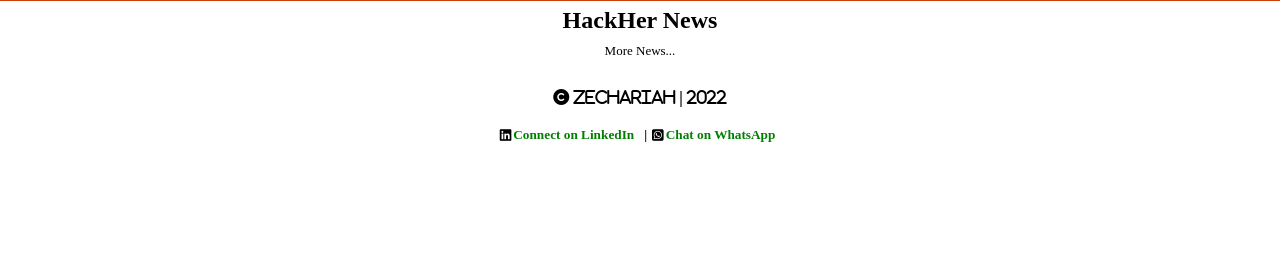
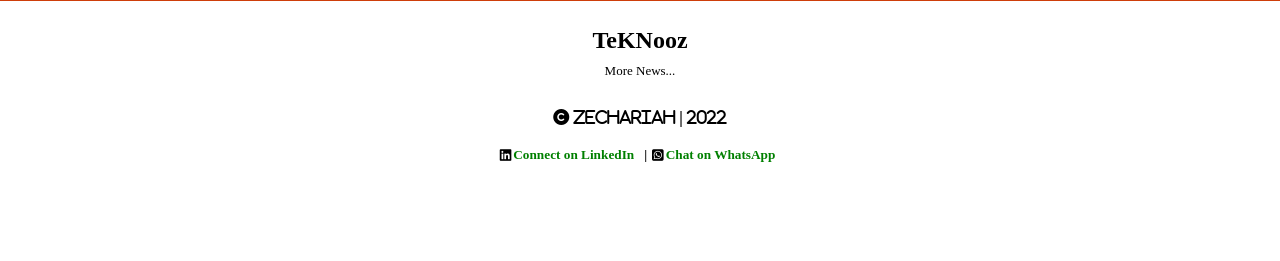
Before and after one commit to Zedtek-me/HackerNews, a Django app: page / in a window 1280 px wide. Shown: the part 53-314 px from the top of the page. Run offline with Django 4.2, Linux system fonts and the light colour scheme; data comes from the database, SQL or seed files in the repository; some libraries are stand-ins or nearby versions.

Commit message:
changed title and optimized margin

```diff
--- a/H_News_App/static/css/style.css
+++ b/H_News_App/static/css/style.css
@@ -113,7 +113,7 @@
     justify-content: center;
     align-items: center;
     width: 100%;
-    margin-top: 50px;
+    margin-top: 70px;
 }
 .all-news{
     display: flex;
--- a/H_News_App/templates/base.html
+++ b/H_News_App/templates/base.html
@@ -1,7 +1,7 @@
 <!DOCTYPE html>
 <html lang="en-US">
     <head>
-        <title>{%block title%}Hacker News app{%endblock%}</title>
+        <title>{%block title%}Teknooz{%endblock%}</title>
         <meta name="viewport" content="width= device-width, initial-scale= 1">
         <meta http-equiv="X-UA Compatible">
         <link rel="stylesheet" href="../static/css/style.css" type="text/css">
--- a/H_News_App/templates/index.html
+++ b/H_News_App/templates/index.html
@@ -2,7 +2,7 @@
 
 {%block content%}
     <div class="news-flex-cont">
-        <h2 class="heading">HackHer News </h2>
+        <h2 class="heading">TeKNooz</h2>
         <div class="all-news">
             <ol id="list-container">
 
```
